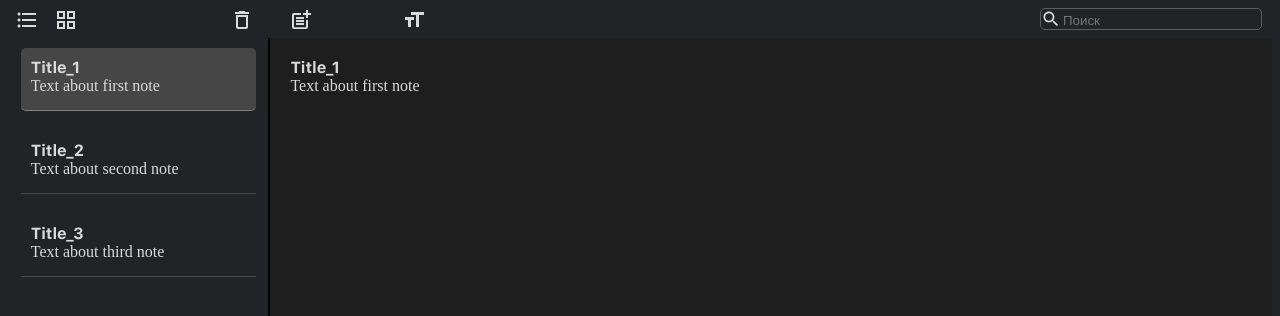
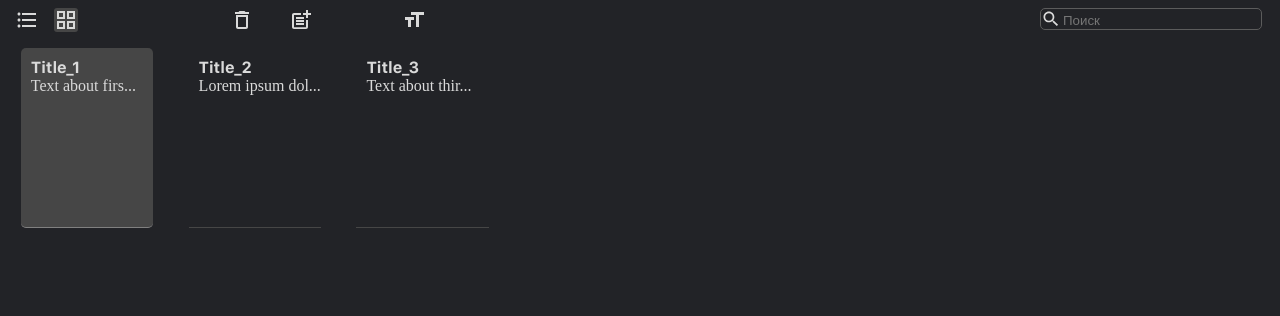
Before and after one commit to designerdvz/Notes, a React (Vite) app: page / in a window 1280 px wide. Both pictures are taken after a click on the element 66 px from the left and 26 px from the top of the page. Shown: the top 316 px of the page. Built offline with nearby package versions, Linux system fonts and the light colour scheme; a web font is replaced by a local one.

Commit message:
created block list view

```diff
--- a/package.json
+++ b/package.json
@@ -15,6 +15,7 @@
     "@mui/material": "^5.11.11",
     "@mui/styled-engine": "^5.11.11",
     "@mui/styled-engine-sc": "^5.11.11",
+    "@uiw/react-md-editor": "^3.20.5",
     "lodash": "^4.17.21",
     "react": "^18.2.0",
     "react-dom": "^18.2.0",
--- a/src/App.tsx
+++ b/src/App.tsx
@@ -2,8 +2,8 @@ import React, {useState} from 'react';
 import './App.css';
 import List from "./components/List/List";
 import ViewNote from "./components/ViewNote/ViewNote";
-import Header from "./components/Header/Header.js";
-
+import Header from "./components/TopBar/Header.js";
+import BlockNote from "./components/List/BlockNotes/BlockNotes"
 export interface IItem {
     id: number,
     title: string,
@@ -17,6 +17,8 @@ export interface IItem {
 
 const App = () => {
     const [currentNoteId, setCurrentNote] = useState<number>(0)
+    const [isList, setIsList] = useState(true)
+    const [edit, setEdit] = useState(false)
 
     const [items, setItems] = useState<IItem[]>([
         {
@@ -34,7 +36,7 @@ const App = () => {
             title: "Title_2",
             time: "17:30",
             text: {
-                text: "Text about second note",
+                text: "Lorem ipsum dolor sit amet, consectetur adipiscing elit. Integer iaculis justo eget metus faucibus, placerat vestibulum ligula sodales. Ut pretium nulla ipsum, ut feugiat mi blandit at. Cras at tortor non mauris pellentesque mattis. Integer efficitur sapien vel neque auctor, dictum cursus dolor lobortis. Suspendisse viverra, orci consectetur semper volutpat, erat dolor mattis metus, vitae tristique sapien ligula eu urna. Proin fermentum, est mollis venenatis euismod, arcu tortor gravida lorem, eu elementum urna erat placerat orci. Nulla quis ipsum in enim ultricies lobortis ut ac mauris. In at nunc vel mi placerat malesuada sed eget nulla. Vestibulum consectetur ligula non consectetur dapibus. Ut dignissim ultrices orci, at commodo tellus. Sed id sagittis nibh.",
                 font_style: "bold",
                 font_size: 16
             }
@@ -55,10 +57,11 @@ const App = () => {
     }
     return (
         <>
-            <Header setItems={setItems} currentNoteId={currentNoteId}/>
+            <Header setItems={setItems} currentNoteId={currentNoteId} isList={isList} setIsList={setIsList} setEdit={setEdit}/>
             <div className="wrapper">
-                <List items={items} setItems={setItems} setCurrentNote={setCurrentNote} currentNoteId={currentNoteId}/>
-                <ViewNote setItems={setItems} currentNote={getCurrentNote(items, currentNoteId)}/>
+                <List items={items} setItems={setItems} setCurrentNote={setCurrentNote} currentNoteId={currentNoteId} isList={isList} setIsList={setIsList}/>
+                <BlockNote items={items} setItems={setItems} setCurrentNote={setCurrentNote} currentNoteId={currentNoteId} isList={isList} setIsList={setIsList} edit={edit} setEdit={setEdit}/>
+                {isList && <ViewNote setItems={setItems} currentNote={getCurrentNote(items, currentNoteId)}/>}
             </div>
         </>
     )
--- /dev/null
+++ b/src/components/List/BlockNotes/BlockNotes.tsx
@@ -0,0 +1,51 @@
+import s from "./blockNotes.module.css"
+import React, {useState} from "react";
+import {IItem} from "../../../App";
+import ArrowBackIcon from '@mui/icons-material/ArrowBack';
+import ViewNote from "../../ViewNote/ViewNote";
+
+interface IProps {
+    items: IItem[],
+    setCurrentNote: React.Dispatch<React.SetStateAction<number>>,
+    currentNoteId: number,
+    setItems: React.Dispatch<React.SetStateAction<IItem[]>>
+}
+const BlockNotes: React.FC<IProps> = ({items, setCurrentNote, currentNoteId,setItems, isList, setIsList, edit, setEdit}) => {
+    const onChooseNote = (id: number): void => {
+        setCurrentNote(id)
+    }
+
+    const getCurrentNote = (items: IItem[], itemId: number): IItem | undefined => {
+        return items?.find((el) => el.id === itemId)
+    }
+
+    return (
+        <>
+            {!isList && !edit &&
+                <div className={s.wrapper}>
+                    {items?.map((item) => {
+                        return (
+                            <div className={currentNoteId === item?.id ? s.selected : s.item}
+                                 onClick={() => onChooseNote(item?.id)} onDoubleClick={() => setEdit(true)}
+                                 key={item?.id}>
+                                <div className={s.title}>{item?.title}</div>
+                                <div className={s.text}>{item?.text?.text.substr(0, 15)}
+                                    <span>{item?.text?.text.length>15 ? '...' : ''}</span>
+                                    </div>
+                            </div>
+                        )
+                    })}
+                </div>
+            }
+            {
+                edit &&
+                <>
+                    <div className={s.backToList} onClick={() => setEdit(false)}> <ArrowBackIcon/> </div>
+                    <ViewNote setItems={setItems} currentNote={getCurrentNote(items, currentNoteId)}/>
+                </>
+            }
+        </>
+    )
+}
+
+export default BlockNotes
--- /dev/null
+++ b/src/components/List/BlockNotes/blockNotes.module.css
@@ -0,0 +1,45 @@
+.wrapper{
+    display: grid;
+    grid-template-columns: repeat(6, 1fr);
+    grid-auto-rows: 200px;
+    background-color: #222327;
+    grid-column-gap: 10px;
+    grid-row-gap: 1em;
+}
+.backToList{
+    margin-top: 10px;
+    margin-left: 5px;
+    margin-right: 10px;
+}
+.item {
+    background-color: #222327;
+    padding-left: 10px;
+    margin: 10px 1vw;
+    padding-bottom: 15px;
+    border-bottom: 1px solid #464646;
+}
+
+.title{
+    font-family: "SFBold";
+    margin-top: 10px;
+}
+.title:hover {
+    cursor: pointer;
+}
+.text:hover {
+    cursor: default;
+}
+.selected {
+    padding-left: 10px;
+    background-color: #464646;
+    margin: 10px 1vw;
+    padding-bottom: 15px;
+    border-radius: 5px;
+    border-bottom: 1px solid gray;
+}
+.selected {
+    background-color: #464646;
+}
+.selected div{
+    background-color: #464646;
+}
--- a/src/components/List/List.tsx
+++ b/src/components/List/List.tsx
@@ -12,24 +12,28 @@ interface IProps {
     currentNoteId: number,
     setItems: React.Dispatch<React.SetStateAction<IItem[]>>
 }
-const List: React.FC<IProps> = ({items, setCurrentNote, currentNoteId,setItems}) => {
+const List: React.FC<IProps> = ({items, setCurrentNote, currentNoteId,setItems, isList, setIsList}) => {
     const onChooseNote = (id: number): void => {
         setCurrentNote(id)
     }
 
     return (
         <>
+            {isList &&
                 <div className={s.wrapper}>
-
                     {items?.map((item) => {
                         return (
-                        <div className={currentNoteId === item?.id ? s.selected : s.item} onClick={() => onChooseNote(item?.id)} key={item?.id}>
+                            <div className={currentNoteId === item?.id ? s.selected : s.item}
+                                 onClick={() => onChooseNote(item?.id)} key={item?.id}>
                                 <div className={s.title}>{item?.title}</div>
-                            <div className={s.text}>{item?.text?.text}</div>
+                                <div className={s.text}>{item?.text?.text.substr(0, 15)}
+                                <span>{item?.text?.text.length>15 ? '...' : ''}</span>
+                                </div>
                             </div>
                         )
                     })}
                 </div>
+            }
         </>
     )
 }
--- a/src/components/Header/Header.tsx
+++ b/src/components/TopBar/Header.tsx
@@ -1,4 +1,4 @@
-import s from "../Header/header.module.css";
+import s from ".//header.module.css";
 
 import React, {useEffect, useState} from "react";
 import {IItem} from "../../App";
@@ -16,7 +16,7 @@ interface Props {
     setItems: React.Dispatch<React.SetStateAction<IItem[]>>
 }
 
-const Header: React.FC<Props> = ({setItems, currentNoteId}) => {
+const Header: React.FC<Props> = ({setItems, currentNoteId, isList, setIsList, setEdit}) => {
     const addNewNote = () => {
         const newNote = {
             id: Math.random(),
@@ -47,15 +47,19 @@ const Header: React.FC<Props> = ({setItems, currentNoteId}) => {
         pb: 3,
     };
 
-        const [open, setOpen] = React.useState(false);
-
+        const [open, setOpen] = useState(false);
 
     return (
         <>
         <div className={s.wrapper}>
             <div className={s.leftBar}>
-                <span className={s.listImg}><FormatListBulletedOutlinedIcon color="#dadada"/></span>
-                <span className={s.squareImg}><GridViewOutlinedIcon /></span>
+                <span className={isList? s.listSelect : s.listImg} onClick={() => {
+                    setIsList(true)
+                    setEdit(false)
+                }}><FormatListBulletedOutlinedIcon color="#dadada"/></span>
+                <span className={isList? s.squareImg : s.squareSelect} onClick={()=> {setIsList(false)
+                    setEdit(false)
+                }}><GridViewOutlinedIcon /></span>
                 <span className={s.basketImg} onClick={() => {
                     setOpen(true)
                 }}><DeleteOutlinedIcon/></span>
--- a/src/components/Header/header.module.css
+++ b/src/components/TopBar/header.module.css
@@ -43,7 +43,15 @@
     color: #dadada;
     background-color: #222327;
 }
-
+.listSelect svg{
+    background-color:  #464646;
+    margin-right: 15px;
+    border-radius: 3px;
+}
+.squareSelect svg{
+    background-color:  #464646;
+    border-radius: 3px;
+}
 .finder{
     display: flex;
     margin-bottom: 10px;
--- a/src/components/ViewNote/ViewNote.module.css
+++ b/src/components/ViewNote/ViewNote.module.css
@@ -7,6 +7,7 @@
 .content{
     padding-left: 20px;
     background-color: #1e1e1e;
+    width: 85%;
 }
 .title{
     margin-top: 20px;
@@ -18,11 +19,12 @@ textarea {
     font-family: inherit;
     font-size: inherit;
     resize: none;
-    height: 16px;
     color: #dadada;
     display: flex;
     border: none;
     width: 100%;
+    overflow: hidden;
+    max-height: 800px;
 }
 textarea:focus {
     border: none;
--- a/src/components/ViewNote/ViewNote.tsx
+++ b/src/components/ViewNote/ViewNote.tsx
@@ -51,17 +51,26 @@ const ViewNote: React.FC<Props> = ({currentNote, setItems}) => {
     return (
         <>
             <div className={s.wrapper}>
-                <div onDoubleClick={() => {
-                    setEditing(!isEditing)
-                    setWasEdited(true);
+                <div onClick={() => {
+                    setEditing(true)
+                }} onKeyDown={() => {
+                    setWasEdited(true)
                 }}>
                     {isEditing ?
                         <>
-                        <div className={s.content}>
-                            <textarea value={note?.title} onChange={onHandleChange}
-                                      className={s.title}></textarea>
-                            <textarea value={note?.text?.text} onChange={onHandleChange} className={s.text}></textarea>
-                        </div>
+                            <div className={s.content}>
+                                <textarea value={note?.title}
+                                          onChange={onHandleChange}
+                                          className={s.title}
+                                ></textarea>
+                                <textarea
+                                    cols={500}
+                                    rows={30}
+                                    value={note?.text?.text}
+                                    onChange={onHandleChange}
+                                    className={s.text}
+                                ></textarea>
+                            </div>
                         </>
                         :
                         <>
```
Also changed, not shown: 1 other file (tests, documents, lock files or other folders). Lines whose indentation alone changed are shown as unchanged.
